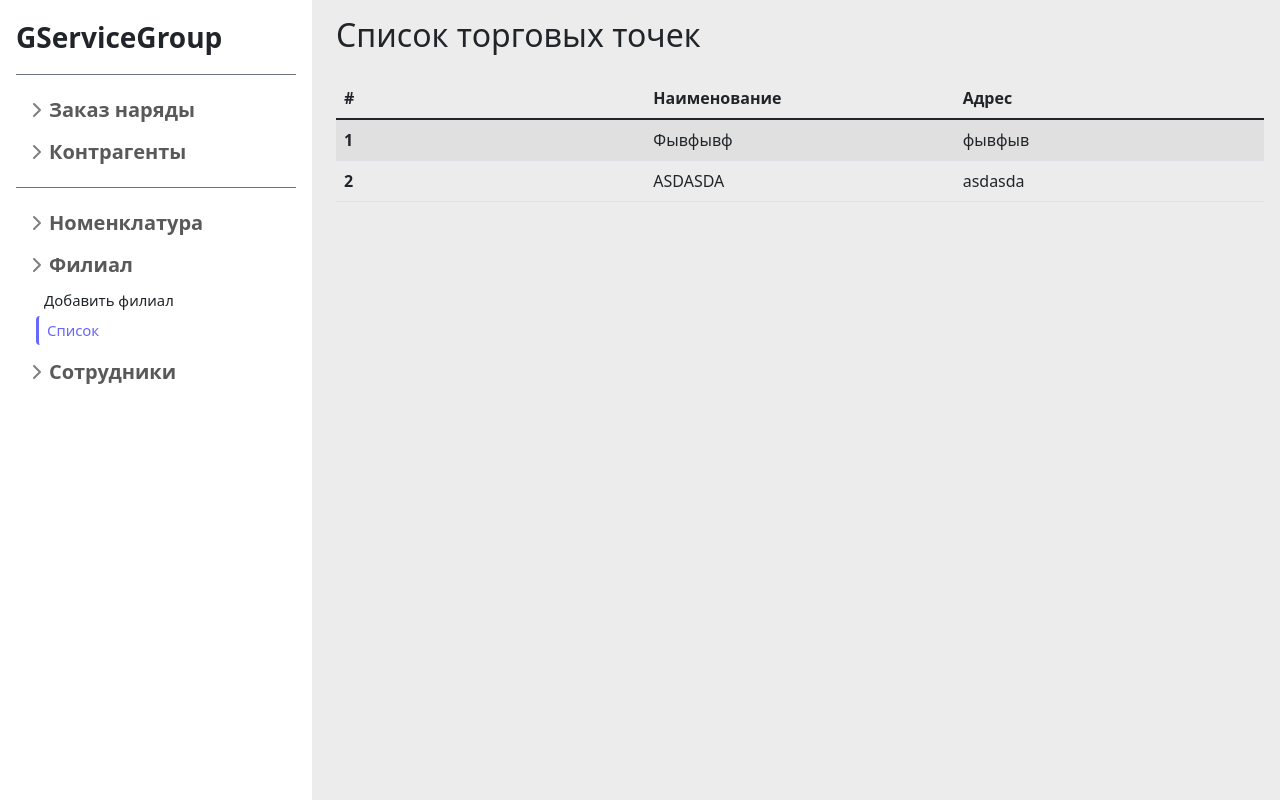
After one commit to NurOrNuLL/ESDP-AP-5-6-TEAM-2, a Django app: page /org/1/trade_point/list/ in a window 1280 px wide. The commit adds this page. Run offline with Django 4.2, Linux system fonts and the light colour scheme; data comes from the database, SQL or seed files in the repository; some libraries are stand-ins or nearby versions.

Commit message:
feat: Добавить страницу списка торговых точек
Добавил страницу списка торговых точек

Связано: #158

```diff
--- a/infrastructure/web/templates/partials/sidebar.html
+++ b/infrastructure/web/templates/partials/sidebar.html
@@ -44,6 +44,7 @@
           <div class="collapse sidebar-ul" id="trade-point-collapse" style="">
             <ul class="btn-toggle-nav list-unstyled fw-normal pb-1 small">
                 <li><a href="{% url 'trade_point_create' orgID=1 %}" class="link-dark sidebar-link rounded">Добавить филиал</a></li>
+                <li><a href="{% url 'trade_point_list' orgID=1 %}" class="link-dark sidebar-link rounded">Список</a></li>
             </ul>
           </div>
         </li>
--- /dev/null
+++ b/infrastructure/web/templates/trade_point/trade_points.html
@@ -0,0 +1,23 @@
+{% extends 'base.html' %}
+
+{% block content %}
+    <h2 class="mb-4">Список торговых точек</h2>
+    <table class="table table-striped">
+      <thead>
+        <tr>
+          <th class="col-3">#</th>
+          <th class="col-3">Наименование</th>
+          <th class="col-3">Адрес</th>
+        </tr>
+      </thead>
+      <tbody>
+      {% for trade_point in trade_points %}
+        <tr>
+          <th scope="row">{{ trade_point.id }}</th>
+          <td>{{ trade_point.name }}</td>
+          <td>{{ trade_point.address|default:'-' }}</td>
+        </tr>
+      {% endfor %}
+      </tbody>
+    </table>
+{% endblock content %}
--- a/infrastructure/web/trade_point/views.py
+++ b/infrastructure/web/trade_point/views.py
@@ -10,7 +10,6 @@ from django.http.response import HttpResponse, HttpResponseRedirect
 class TradePointCreate(TemplateView):
     template_name = 'trade_point/trade_point_create.html'
     form_class = TradePointForm
-    # extra_context = {'nomenclature': Nomenclature.objects.all()}
 
     def get_context_data(self, **kwargs: dict) -> dict:
         context = super().get_context_data(**kwargs)
@@ -19,7 +18,6 @@ class TradePointCreate(TemplateView):
 
     def post(self, request: HttpRequest, *args: list, **kwargs: dict) -> HttpResponseRedirect or HttpResponse:
         form = self.form_class(request.POST)
-        # print(form)
         if form.is_valid():
             TradePointServices.create_trade_point(form.cleaned_data)
             return redirect('home', orgID=1)
@@ -28,3 +26,12 @@ class TradePointCreate(TemplateView):
             'form': form,
             'nomenclature': Nomenclature.objects.all()
         })
+
+
+class TradePointList(TemplateView):
+    template_name = 'trade_point/trade_points.html'
+
+    def get_context_data(self, **kwargs: dict) -> dict:
+        context = super().get_context_data(**kwargs)
+        context['trade_points'] = TradePointServices.get_trade_points(kwargs)
+        return context
--- a/infrastructure/web/urls.py
+++ b/infrastructure/web/urls.py
@@ -7,7 +7,7 @@ from .nomenclature.views import (
 )
 from .own.views import OwnDeleteView, OwnCreate
 from .contractor.views import ContractorCreate, ContractorList, ContractorDetail
-from .trade_point.views import TradePointCreate
+from .trade_point.views import TradePointCreate, TradePointList
 
 
 nomenclature_urls = [
@@ -21,7 +21,8 @@ nomenclature_urls = [
 ]
 
 trade_point_urls = [
-    path('trade_point/create/', TradePointCreate.as_view(), name="trade_point_create")
+    path('trade_point/create/', TradePointCreate.as_view(), name="trade_point_create"),
+    path('trade_point/list/', TradePointList.as_view(), name='trade_point_list')
 ]
 
 contractor_urls = [
--- a/services/trade_point_services.py
+++ b/services/trade_point_services.py
@@ -1,6 +1,7 @@
 from models.trade_point.models import TradePoint
 from models.organization.models import Organization
 from django.shortcuts import get_object_or_404
+from typing import List
 
 
 class TradePointServices:
@@ -12,3 +13,7 @@ class TradePointServices:
             organization=get_object_or_404(Organization, id=1),
             nomenclature=data['nomenclature']
         )
+
+    @staticmethod
+    def get_trade_points(kwargs: dict) -> List['TradePoint']:
+        return TradePoint.objects.filter(organization=kwargs['orgID'])
```
Also changed, not shown: infrastructure/web/nomenclature/views.py (+2 -5 lines).
